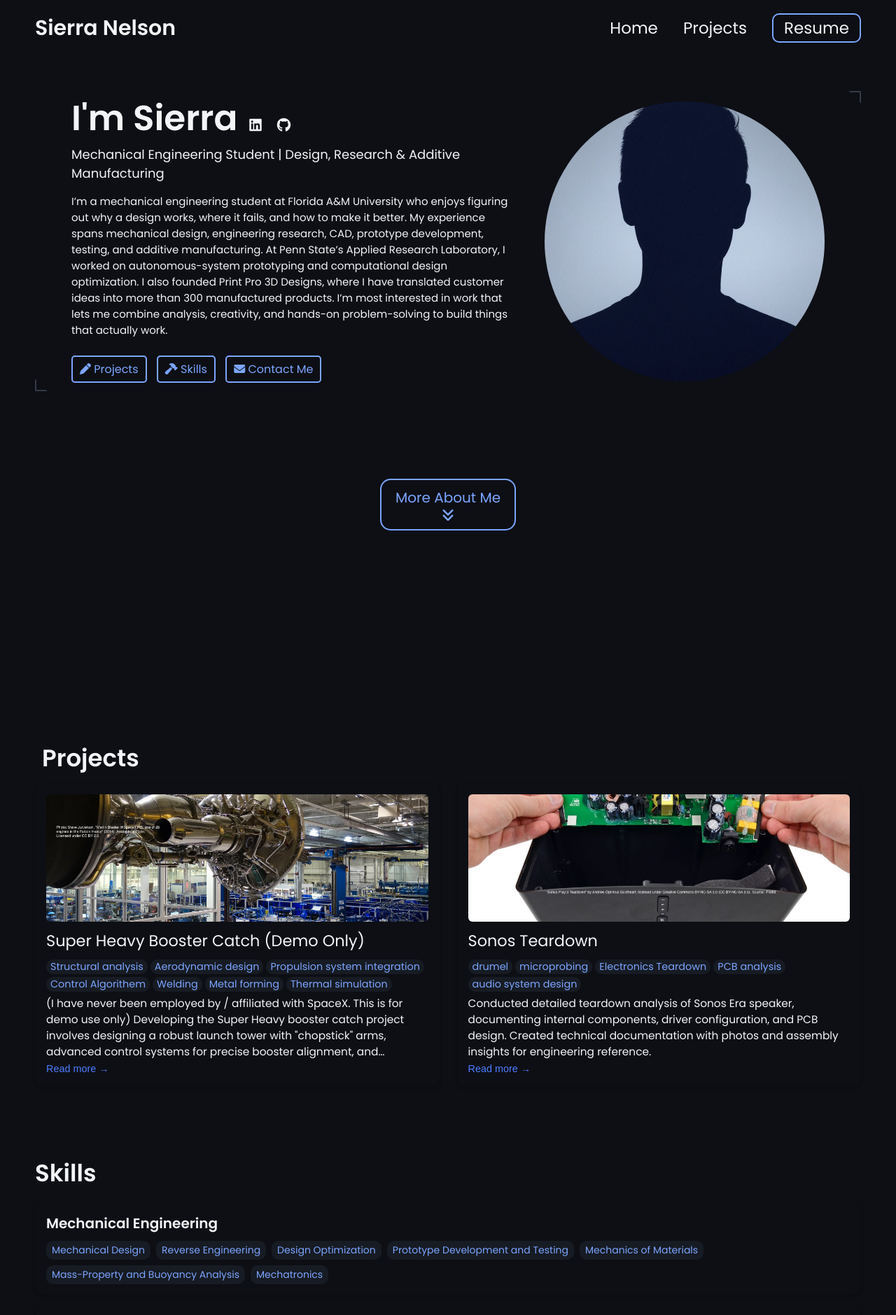
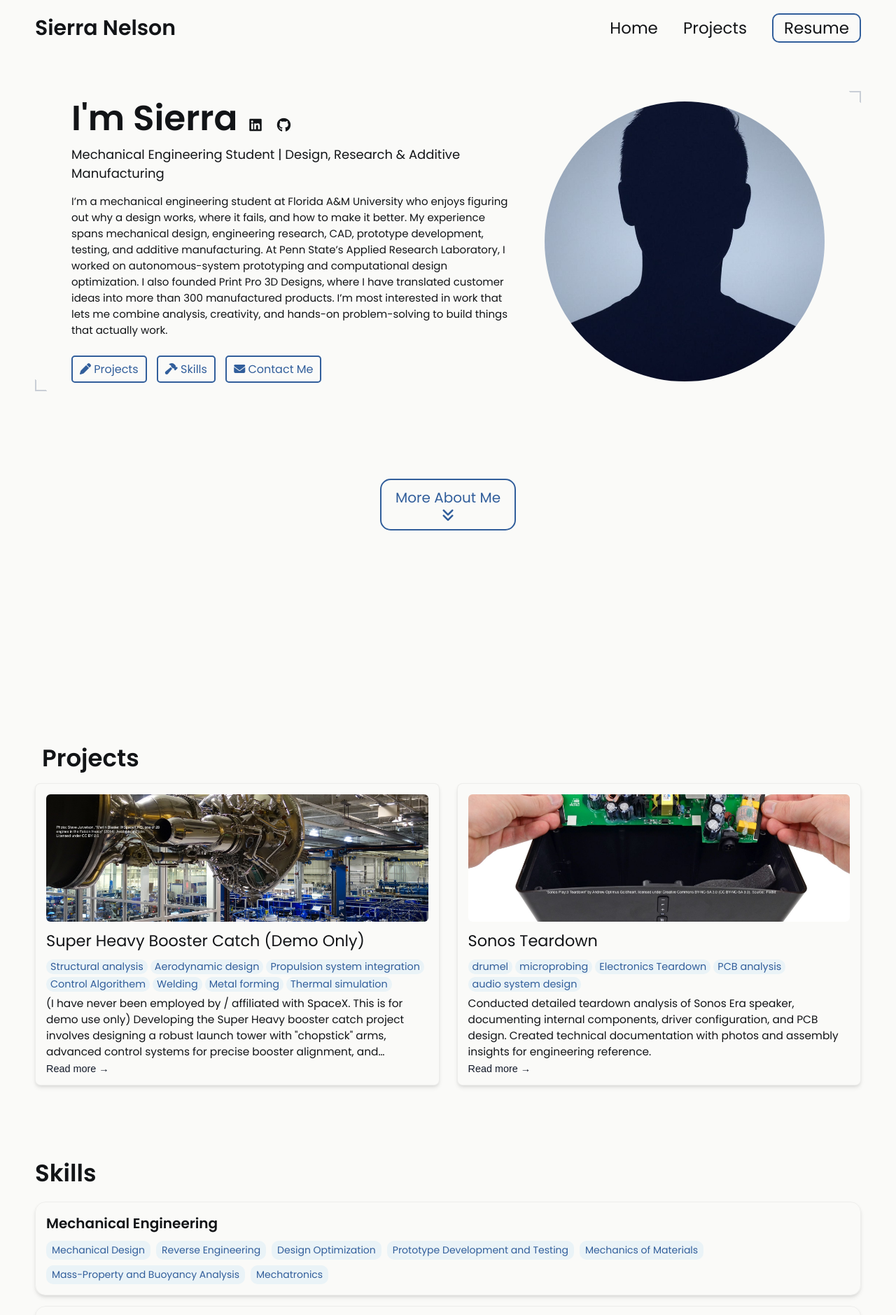
Before and after one commit to sierranels007/sierranels007.github.io, a Jekyll site: the page built from index.html, in a window 1280 px wide. Shown: the top 1879 px of the page at 70% size. Built offline with Jekyll 4.4.1, drawn with Linux system fonts in a browser that asks for light colours.

Commit message:
Match website colors to PDF portfolio

```diff
--- a/_config.yml
+++ b/_config.yml
@@ -95,12 +95,12 @@
 
 # Active color theme
 colors:
-  text: "#F2F4F7"
-  border: "#343A46"
-  link: "#7CA5FF"
-  highlight: "#4D7CFE"
-  background: "#0D0F14"
-  light_background: "#171B23"
+  text: "#121417"
+  border: "#C9CED6"
+  link: "#315E9B"
+  highlight: "#111827"
+  background: "#FAFAF8"
+  light_background: "#EAF3F7"
 
 
 
```
